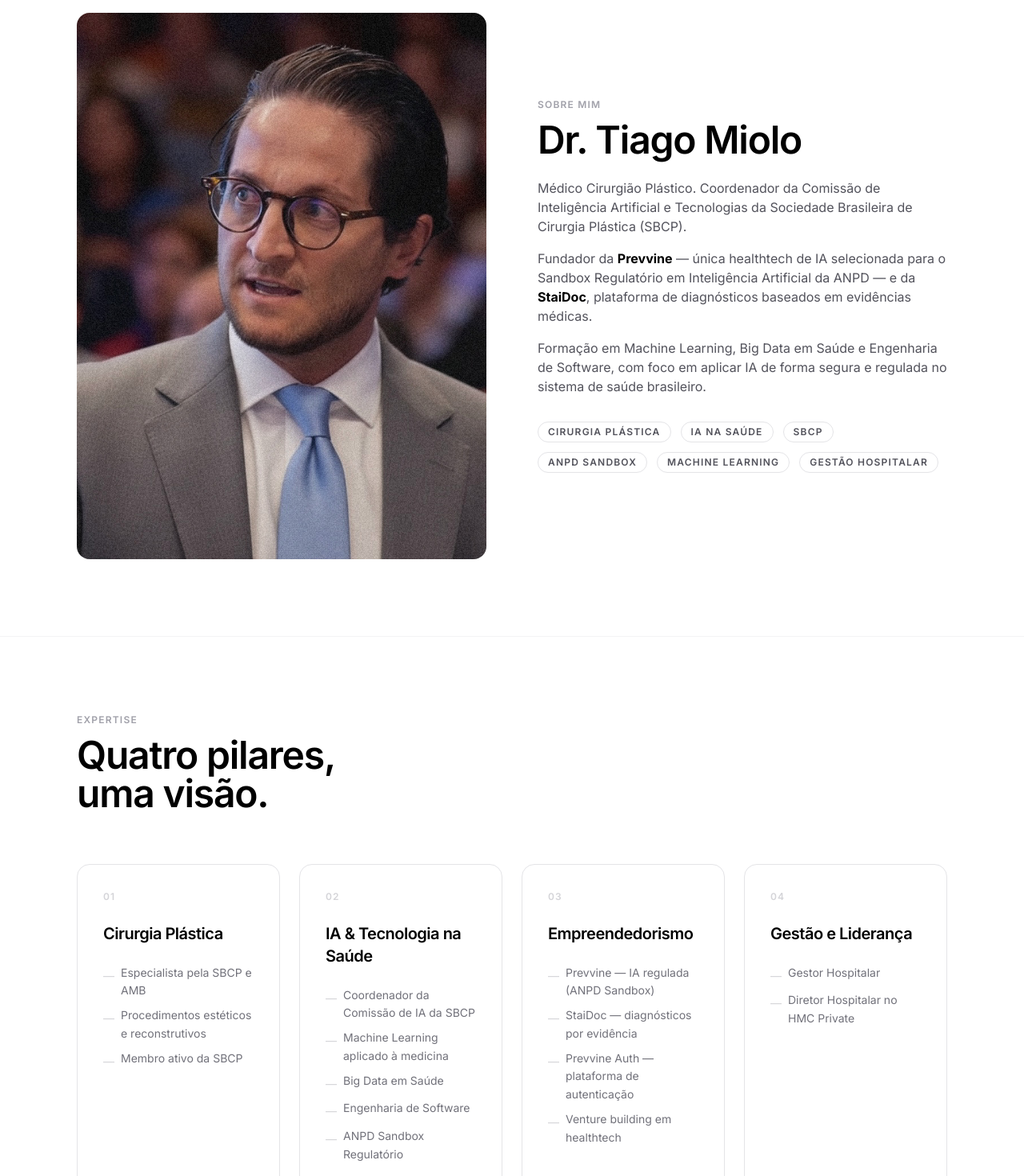
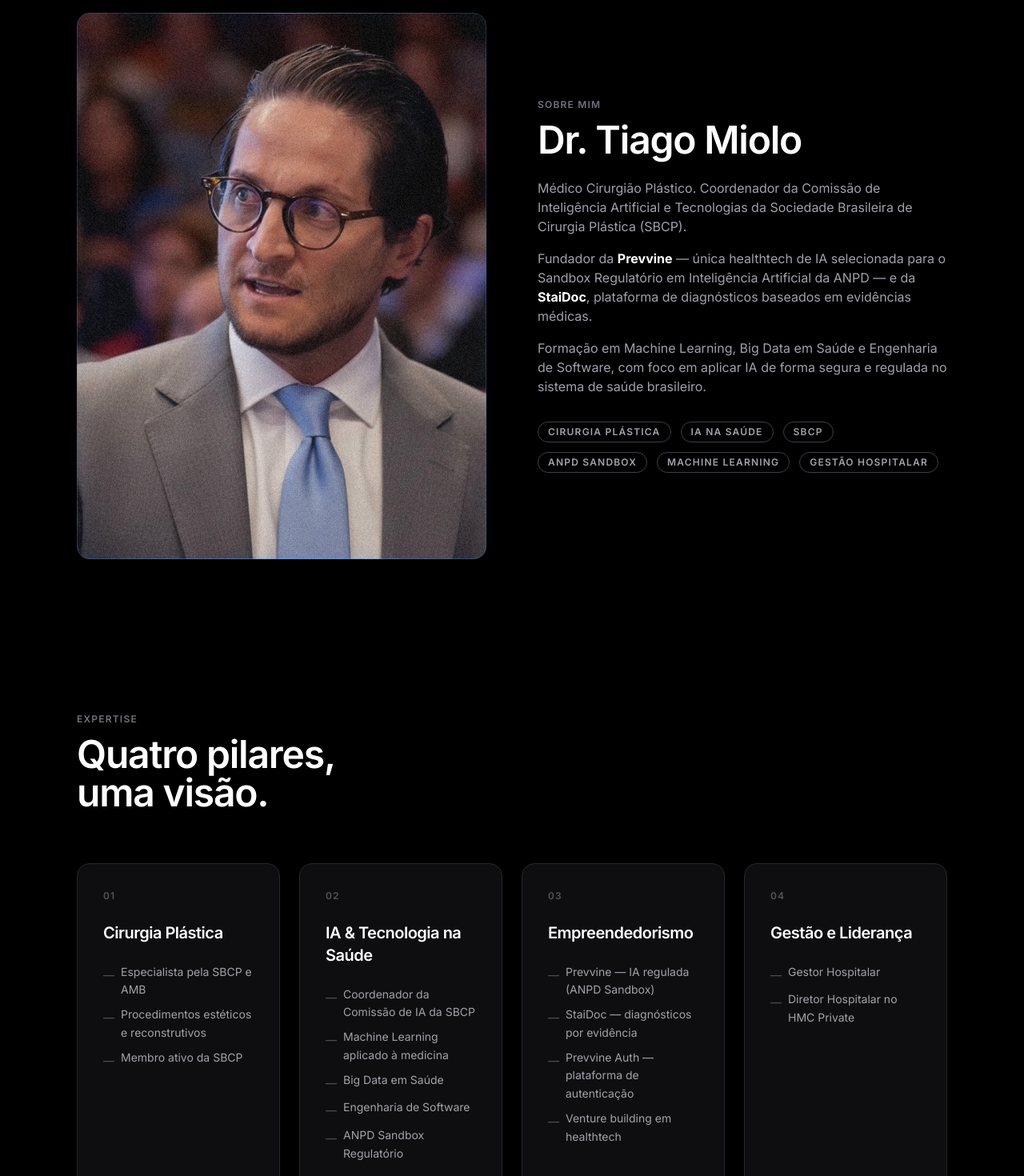
Before and after one commit to tiagomedic/drtiagomiolo, a Next.js app: page / in a window 1280 px wide. Shown: the part 880-2350 px from the top of the page at 80% size. Built offline with nearby package versions, Linux system fonts and the light colour scheme.

Commit message:
feat: dark theme for SobreMim and Expertise sections
- SobreMim: bg-black, white text, photo with neon blue border + glow effect, tags dark
- Expertise: bg-black, white text, cards bg-zinc-900 with neon hover glow (matching button style)

Co-Authored-By: Claude Sonnet 4.6 <noreply@anthropic.com>

```diff
--- a/components/Expertise.tsx
+++ b/components/Expertise.tsx
@@ -56,7 +56,7 @@ export default function Expertise() {
   return (
     <section
       id="expertise"
-      className="bg-white text-black py-24 px-5 sm:px-8 md:px-16 lg:px-24 border-t border-zinc-100"
+      className="bg-black text-white py-24 px-5 sm:px-8 md:px-16 lg:px-24"
     >
       <div className="max-w-6xl mx-auto">
         <motion.div
@@ -66,10 +66,10 @@ export default function Expertise() {
           viewport={{ once: true, margin: '-80px' }}
           transition={{ duration: 0.6, ease: [0.22, 1, 0.36, 1] }}
         >
-          <p className="text-xs font-semibold tracking-widest uppercase text-zinc-400 mb-3">
+          <p className="text-xs font-semibold tracking-widest uppercase text-zinc-500 mb-3">
             Expertise
           </p>
-          <h2 className="text-4xl sm:text-5xl font-semibold tracking-tight leading-none">
+          <h2 className="text-4xl sm:text-5xl font-semibold tracking-tight leading-none text-white">
             Quatro pilares,<br />uma visão.
           </h2>
         </motion.div>
@@ -78,7 +78,7 @@ export default function Expertise() {
           {cards.map((card, i) => (
             <motion.div
               key={card.num}
-              className="group relative border border-zinc-200 rounded-2xl p-8 flex flex-col gap-6 hover:border-blue-500/30 transition-all duration-500 overflow-hidden"
+              className="group relative bg-zinc-900/60 border border-zinc-800 rounded-2xl p-8 flex flex-col gap-6 hover:border-blue-500/30 transition-all duration-500 overflow-hidden"
               variants={fadeUp}
               initial="hidden"
               whileInView="visible"
@@ -88,24 +88,24 @@ export default function Expertise() {
               {/* neon glow on hover */}
               <div
                 className="pointer-events-none absolute inset-0 rounded-2xl opacity-0 group-hover:opacity-100 transition-opacity duration-500"
-                style={{ boxShadow: '0 0 24px rgba(59,130,246,0.12), inset 0 0 16px rgba(59,130,246,0.04)' }}
+                style={{ boxShadow: '0 0 24px rgba(59,130,246,0.14), inset 0 0 16px rgba(59,130,246,0.05)' }}
               />
               {/* bottom neon line */}
               <div className="pointer-events-none absolute bottom-0 left-[12.5%] w-3/4 h-px opacity-0 group-hover:opacity-40 transition-opacity duration-500 bg-gradient-to-r from-transparent via-blue-400 to-transparent" />
               {/* top neon line */}
               <div className="pointer-events-none absolute top-0 left-[12.5%] w-3/4 h-px opacity-0 group-hover:opacity-20 transition-opacity duration-500 bg-gradient-to-r from-transparent via-blue-400 to-transparent" />
 
-              <span className="text-xs font-semibold tracking-widest uppercase text-zinc-300">
+              <span className="text-xs font-semibold tracking-widest uppercase text-zinc-600">
                 {card.num}
               </span>
-              <h3 className="text-xl font-semibold tracking-tight">{card.title}</h3>
+              <h3 className="text-xl font-semibold tracking-tight text-white">{card.title}</h3>
               <ul className="flex flex-col gap-2">
                 {card.items.map((item) => (
                   <li
                     key={item}
-                    className="text-sm text-zinc-500 leading-relaxed flex items-start gap-2"
+                    className="text-sm text-zinc-400 leading-relaxed flex items-start gap-2"
                   >
-                    <span className="text-zinc-300 mt-1">—</span>
+                    <span className="text-zinc-600 mt-1">—</span>
                     {item}
                   </li>
                 ))}
--- a/components/SobreMim.tsx
+++ b/components/SobreMim.tsx
@@ -12,16 +12,29 @@ export default function SobreMim() {
   return (
     <section
       id="sobre-mim"
-      className="bg-white text-black py-24 px-5 sm:px-8 md:px-16 lg:px-24"
+      className="bg-black text-white py-24 px-5 sm:px-8 md:px-16 lg:px-24"
     >
       <div className="max-w-6xl mx-auto grid grid-cols-1 md:grid-cols-2 gap-16 items-center">
+        {/* Foto com borda neon */}
         <motion.div
-          className="w-full aspect-[3/4] bg-zinc-100 rounded-2xl overflow-hidden relative"
+          className="group relative w-full aspect-[3/4] rounded-2xl overflow-hidden"
           variants={fadeUp}
           initial="hidden"
           whileInView="visible"
           viewport={{ once: true, margin: '-80px' }}
         >
+          {/* Neon border frame */}
+          <div className="absolute inset-0 rounded-2xl border border-blue-500/30 z-10 pointer-events-none" />
+          {/* Neon glow */}
+          <div
+            className="absolute inset-0 rounded-2xl z-10 pointer-events-none"
+            style={{ boxShadow: '0 0 32px rgba(59,130,246,0.18), inset 0 0 24px rgba(59,130,246,0.06)' }}
+          />
+          {/* Top line */}
+          <div className="absolute top-0 left-[12.5%] w-3/4 h-px bg-gradient-to-r from-transparent via-blue-400 to-transparent opacity-60 z-10 pointer-events-none" />
+          {/* Bottom line */}
+          <div className="absolute bottom-0 left-[12.5%] w-3/4 h-px bg-gradient-to-r from-transparent via-blue-400 to-transparent opacity-40 z-10 pointer-events-none" />
+
           <Image
             src="/foto-tiago.jpg"
             alt="Dr. Tiago Miolo"
@@ -39,22 +52,22 @@ export default function SobreMim() {
           viewport={{ once: true, margin: '-80px' }}
         >
           <div>
-            <p className="text-xs font-semibold tracking-widest uppercase text-zinc-400 mb-3">
+            <p className="text-xs font-semibold tracking-widest uppercase text-zinc-500 mb-3">
               Sobre Mim
             </p>
-            <h2 className="text-4xl sm:text-5xl font-semibold tracking-tight leading-none mb-6">
+            <h2 className="text-4xl sm:text-5xl font-semibold tracking-tight leading-none mb-6 text-white">
               Dr. Tiago Miolo
             </h2>
-            <div className="flex flex-col gap-4 text-sm sm:text-base text-zinc-600 leading-relaxed">
+            <div className="flex flex-col gap-4 text-sm sm:text-base text-zinc-400 leading-relaxed">
               <p>
                 Médico Cirurgião Plástico. Coordenador da Comissão de Inteligência
                 Artificial e Tecnologias da Sociedade Brasileira de Cirurgia Plástica (SBCP).
               </p>
               <p>
-                Fundador da <strong className="text-black">Prevvine</strong> — única
+                Fundador da <strong className="text-white">Prevvine</strong> — única
                 healthtech de IA selecionada para o Sandbox Regulatório em Inteligência
                 Artificial da ANPD — e da{' '}
-                <strong className="text-black">StaiDoc</strong>, plataforma de
+                <strong className="text-white">StaiDoc</strong>, plataforma de
                 diagnósticos baseados em evidências médicas.
               </p>
               <p>
@@ -76,7 +89,7 @@ export default function SobreMim() {
             ].map((tag) => (
               <span
                 key={tag}
-                className="px-3 py-1 border border-zinc-200 text-zinc-600 text-xs font-semibold tracking-widest uppercase rounded-full"
+                className="px-3 py-1 border border-zinc-700 text-zinc-400 text-xs font-semibold tracking-widest uppercase rounded-full hover:border-blue-500/40 hover:text-white transition-colors duration-300"
               >
                 {tag}
               </span>
```
